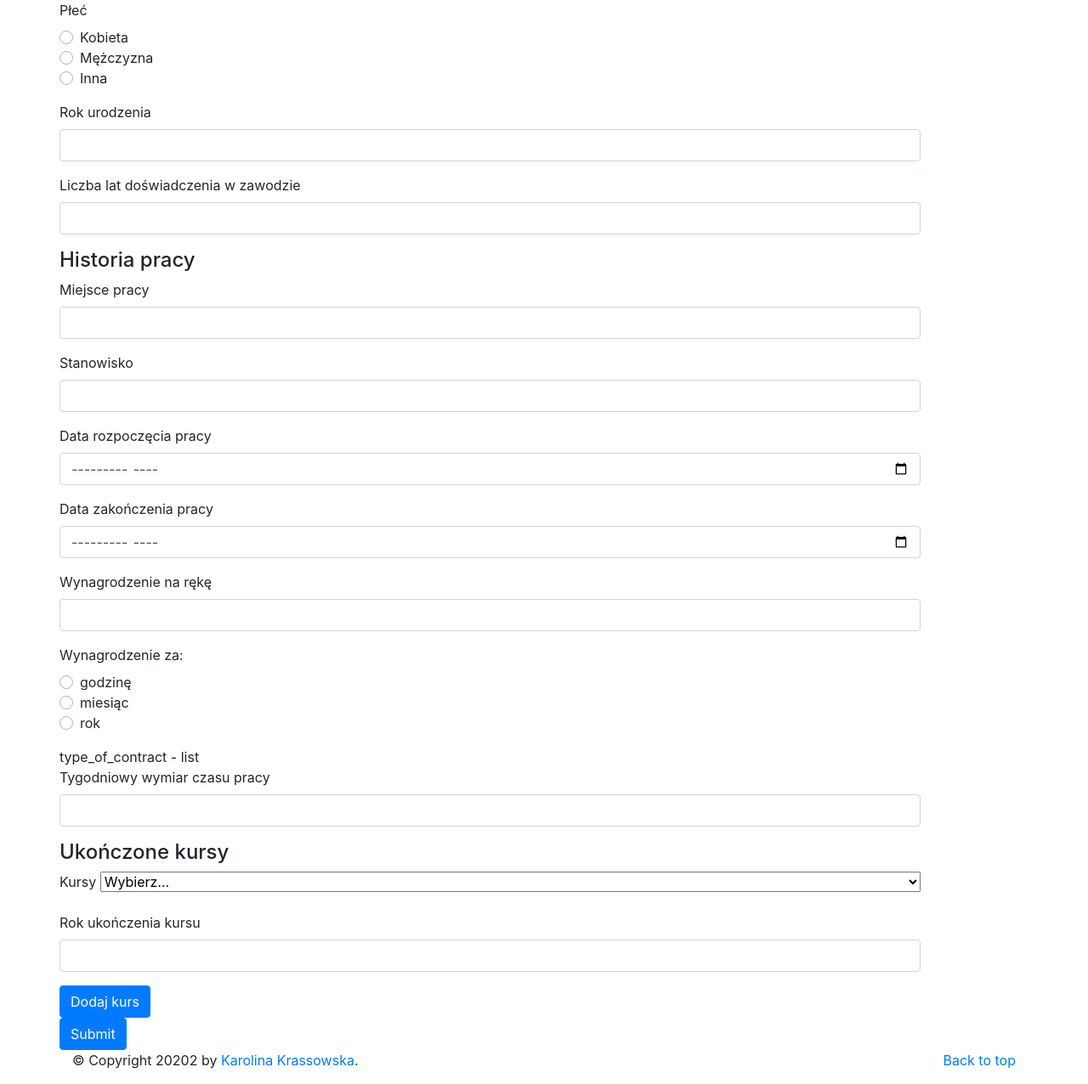
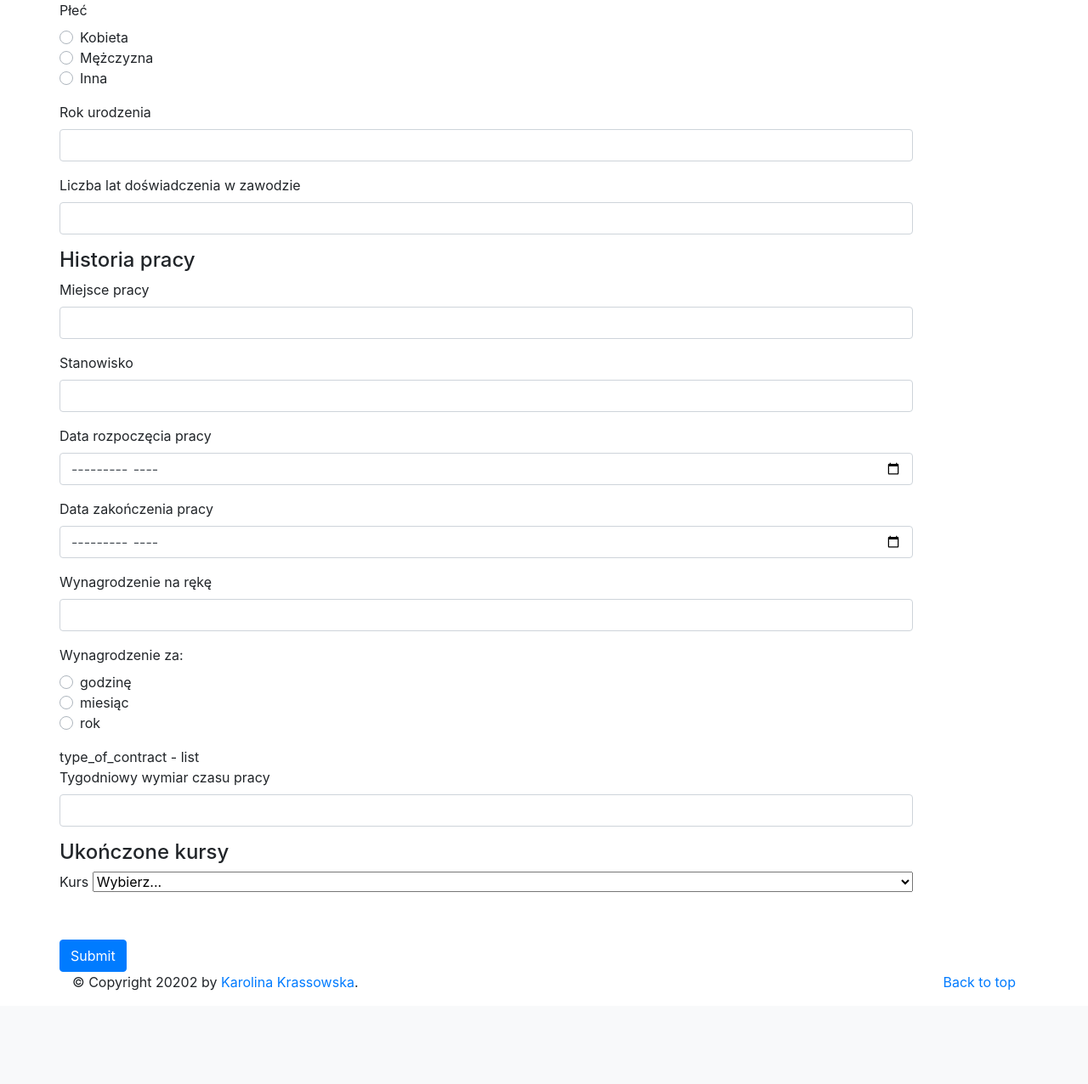
Before and after one commit to krassowska/nurses-earnings, a Flask app: page /form in a window 1280 px wide. Shown: the part 56-1332 px from the top of the page at 85% size. After the commit the page ends 1222 px from the top, so only its background shows below. Run offline with Flask 2, Linux system fonts and the light colour scheme; some libraries are stand-ins or nearby versions.

Commit message:
Improve form inputs, add dynamic courses handling

```diff
--- a/website/routes.py
+++ b/website/routes.py
@@ -61,6 +61,7 @@ def form():
         'Pielęgniarstwo ginekologiczno-położnicze',
         'Pielęgniarstwo rodzinne'
     ]
+
     kursy_kwalifikacyjne = [
         'Pielęgniarstwo anestezjologiczne i intensywnej opieki',
         'Pielęgniarstwo chirurgiczne',
@@ -128,29 +129,21 @@ def form():
         'Opieka nad kobietą z cukrzycą w okresie okołoporodowym',
         'Szczepienia ochronne'
     ]
-    courses_raw = [
-        {'course_name': specjalizacja, 'education_level': 'specjalizacja'}
-        for specjalizacja in specjalizacje
-    ] + [
-        {'course_name': kurs_kwalifikacyjny, 'education_level': 'kurs kwalifikacyjny'}
-        for kurs_kwalifikacyjny in kursy_kwalifikacyjne
-    ] + [
-        {'course_name': kurs_specjalistyczny, 'education_level': 'kurs specjalistyczny'}
-        for kurs_specjalistyczny in kursy_specjalistyczne
-    ]
 
-    courses = [
-        {
-            'id': i,
-            'label': course['course_name'] + ' (' + course['education_level'] + ')',
-            'group': course['education_level']
-        }
-        for i, course in enumerate(courses_raw)
-    ]
-    education_level = ["specjalizacja", "kurs kwalifikacyjny", "kurs specjalistyczny"]
+    education_levels = {"specjalizacja": specjalizacje, "kurs kwalifikacyjny": kursy_kwalifikacyjne, "kurs specjalistyczny": kursy_specjalistyczne}
+
+    courses = {
+        level: [
+            {
+                'id': level + '_' + str(i),
+                'label': course + ' (' + level + ')'
+            }
+            for i, course in enumerate(courses_list)
+        ]
+        for level, courses_list in education_levels.items()
+    }
 
     return render_template(
         "form.html",
-        courses=courses,
-        education_level=education_level
+        courses=courses
     )
--- a/website/templates/form.html
+++ b/website/templates/form.html
@@ -1,7 +1,7 @@
-{% macro input(id, label, type='text') %}
-<div class="form-group">
+{% macro input(id, label, type='text', class='', name='') %}
+<div class="form-group {{ class }}">
     <label for="{{ id }}">{{ label }}</label>
-    <input type="{{ type }}" class="form-control" id="{{ id }}"
+    <input type="{{ type }}" class="form-control" id="{{ id }}" name="{{ name or id }}"
         {%- for argument in kwargs -%}
             {{ ' ' }}{{ argument }}="{{ kwargs[argument] }}"
         {%- endfor -%}
@@ -9,35 +9,31 @@
 </div>
 {% endmacro %}
 
-{% macro radio_input(options, id, label) %}
+{% macro radio_input(options, label, id_prefix='', name='') %}
 <fieldset class="form-group">
     <label for="radios">{{ label }}</label>
     {% for element in options %}
     <div class="custom-control custom-radio" id="radios">
-        <input type="radio" id="{{ element['id'] }}" name="customRadio" class="custom-control-input" value="option1">
-        <label class="custom-control-label" for="{{ element['id'] }}">{{ element['label'] }}</label>
+        <input type="radio" id="{{ id_prefix + '-' + element['id'] }}" name="{{ name }}" class="custom-control-input" value="{{ element['id'] }}">
+        <label class="custom-control-label" for="{{ id_prefix + '-' + element['id'] }}">{{ element['label'] }}</label>
     </div>
     {% endfor %}
 </fieldset>
 {% endmacro %}
 
-{% macro select_input(options, id, label) %}
-<fieldset class="form-group">
+{% macro select_input(options, id, label, onchange="", name="") %}
 <label for="select">{{ label }}</label>
-    <select id="select">
+<select id="select" onchange="{{ onchange }}" name="{{ name }}">
     <option value="">Wybierz...</option>
-        {% for group in education_level %}
+    {% for group, list in options.items() %}
         <optgroup label="{{ group }}">
-            {% for element in options %}
-                {% if element['group'] == group %}
+        {% for element in list %}
             <option value="{{ element['id'] }}">{{ element['label'] }}</option>
-                {% endif %}
         {% endfor %}
         </optgroup>
     {%- endfor -%}
     <option value="Inny">Inny</option>
 </select>
-</fieldset>
 {% endmacro %}
 
 {% extends "base.html" %}
@@ -60,7 +56,7 @@
                             {"id": "Female", "label": "Kobieta"},
                             {"id": "Male", "label": "Mężczyzna"},
                             {"id": "Other", "label": "Inna"}
-                            ], label="Płeć") }}
+                            ], label="Płeć", id_prefix='sex', name='sex') }}
                         {{ input('year_of_birth', type='number', label='Rok urodzenia', min=1900, step=1, max=2020) }}
                         {{ input('years_of_experience', type='number', label='Liczba lat doświadczenia w zawodzie', min=0, step=0.5, max=100) }}
                     </div>
@@ -71,27 +67,38 @@
                         {{ input('date_from', type='month', label='Data rozpoczęcia pracy', min="1900-01", step="1") }}
                         {{ input('date_from', type='month', label='Data zakończenia pracy', min="1900-01", step="1") }}
                         {{ input('wage', type='number', label='Wynagrodzenie na rękę', min=0, step=0.1) }}
-                        {{ radio_input(options=[
+                        {{ radio_input(
+                            options=[
                                 {"id": "hour", "label": "godzinę"},
                                 {"id": "month", "label": "miesiąc"},
                                 {"id": "year", "label": "rok"},
-                        ], label="Wynagrodzenie za:") }}
+                            ],
+                            label="Wynagrodzenie za:",
+                            id_prefix="wage",
+                            name="wage"
+                        ) }}
                         type_of_contract - list<br>
                         {{ input('hours_worked_per_week', type='number', label='Tygodniowy wymiar czasu pracy', min=0, step=0.25, max=168) }}
                     </div>
 
                     <div>
                         <h4>Ukończone kursy</h4>
-                        {{ select_input(options=courses, label="Kursy") }}
-                        <!-- if select_input(value) != "Wybierz...":
-                            display input("year finished") -->
-                        <!-- Add next course -->
-                        {{ input('year_course_finished', type='number', label='Rok ukończenia kursu', min=1900, step=1, max=2100) }}
-                        <button type="button" class="btn btn-primary">Dodaj kurs</button>
+
+                        <div id="courses">
+                            <div class='course_data'>
+                                {{ select_input(options=courses, label="Kurs", onchange="displayYear(this)", name="course[]") }}
+                                {{ input('year_course_finished', type='number', label='Rok ukończenia kursu', name="course_year[]", class='d-none', min=1900, step=1, max=2100) }}
+                            </div>
                         </div>
 
+                        <button type="button" class="btn btn-primary d-none" id="add_course" onclick="addNewCourse()">+ Dodaj kurs</button>
+                    </div>
 
+                    <div>
+                        <br>
+                        <br>
                         <button type="submit" class="btn btn-primary">Submit</button>
+                    </div>
                 </form>
             </div>
             <div class="column-md-6">
@@ -99,5 +106,25 @@
         </div>
     </div>
     <script>
+        function addNewCourse() {
+            let courses_div = document.querySelector('#courses')
+            let course_data_div = courses_div.lastElementChild
+            courses_div.insertBefore(course_data_div.cloneNode(true), course_data_div.nextSibling)
+        }
+        function displayYear(course_select) {
+            let year_input = course_select.nextElementSibling
+            let add_course_button = document.querySelector('#add_course')
+            let course_data_div = course_select.parentElement
+            let courses_div = course_select.parentElement.parentElement
+            if (course_select.value == '') {
+                year_input.classList.add('d-none')
+                if (courses_div.lastElementChild == course_data_div) {
+                    add_course_button.classList.add('d-none')
+                }
+            } else {
+                year_input.classList.remove('d-none')
+                add_course_button.classList.remove('d-none')
+            }
+        }
     </script>
 {% endblock %}
```
Lines whose indentation alone changed are shown as unchanged.
